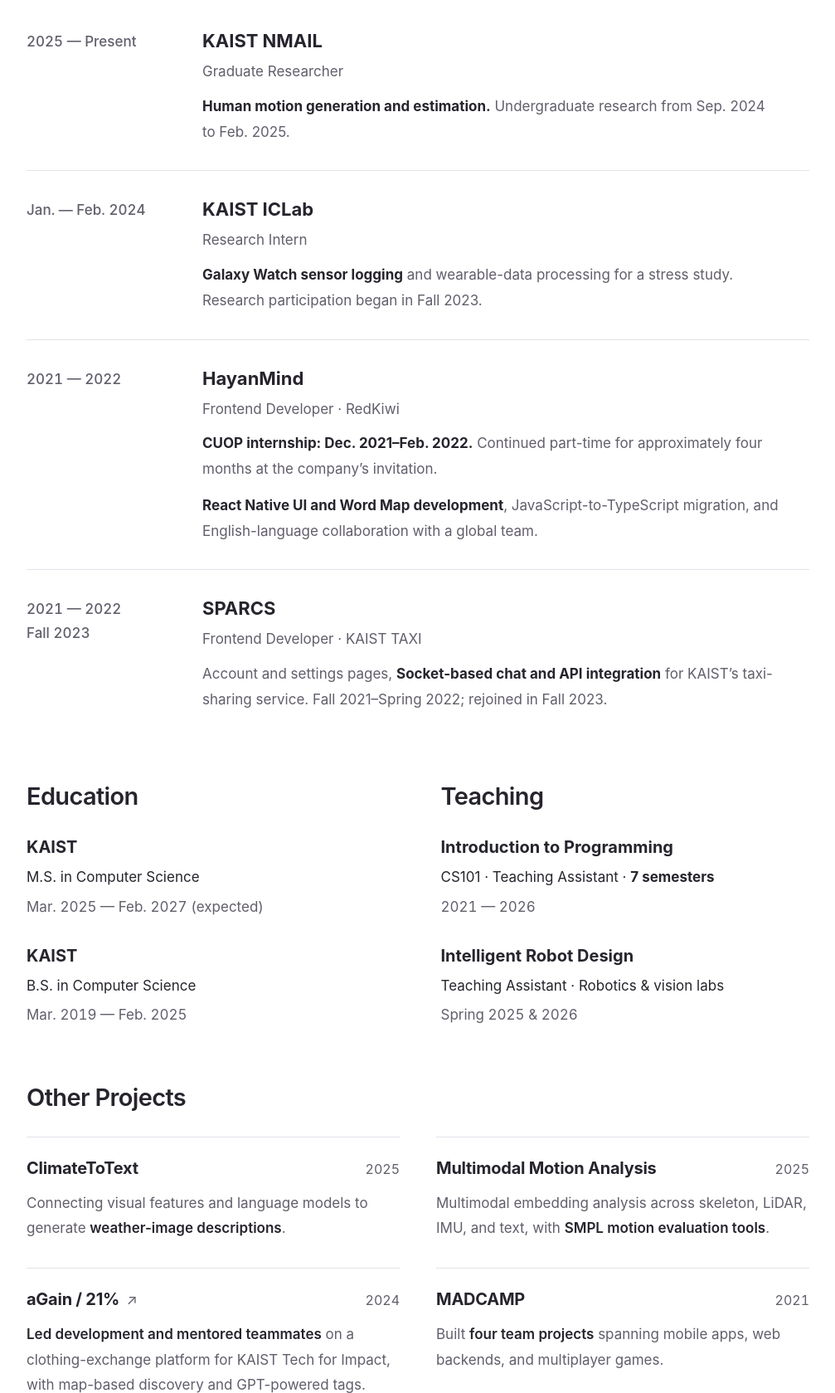
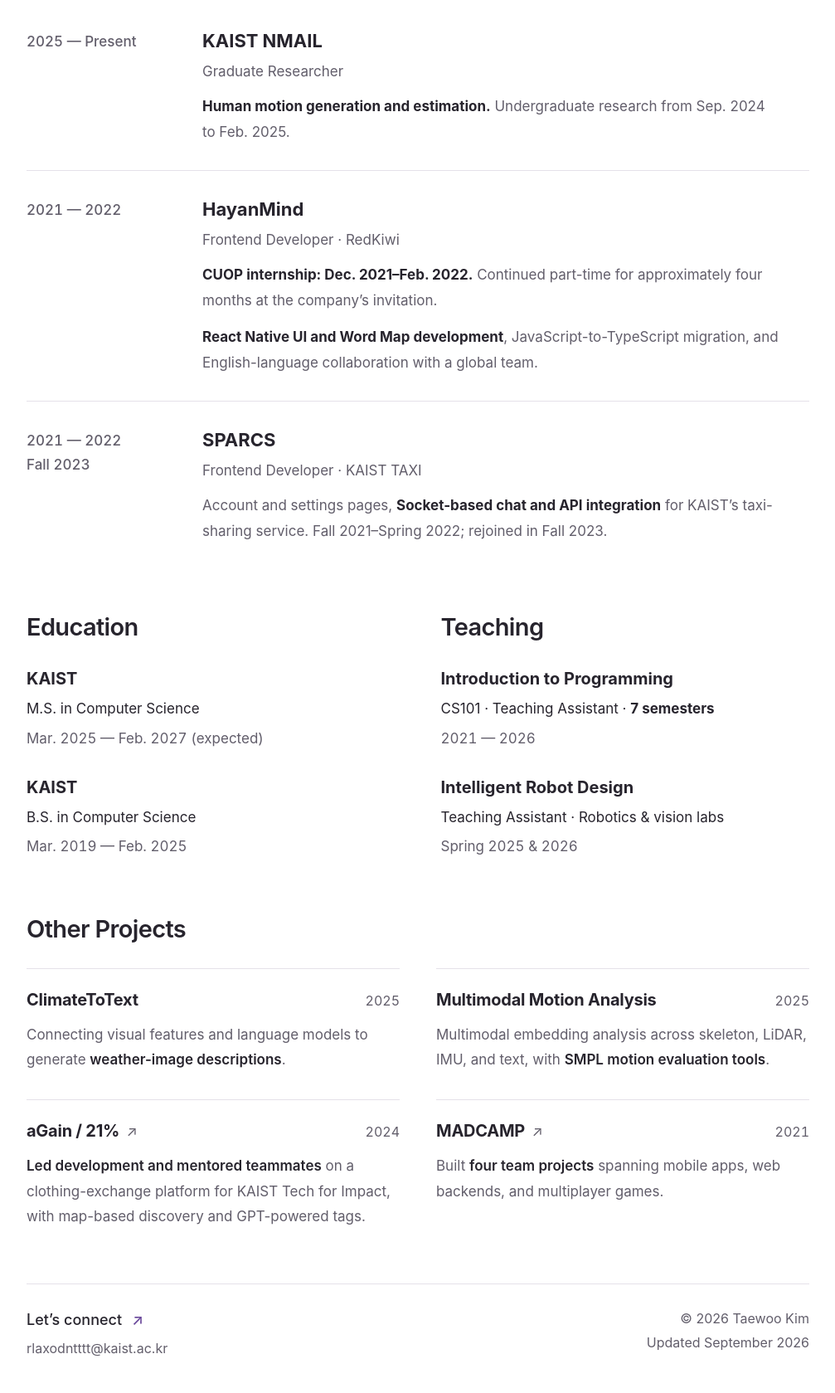
Before and after one commit to twkim-0501/twkim-0501.github.io, a plain HTML site: page index.html in a window 1280 px wide. Shown: the part 2955-4634 px from the top of the page at 83% size, without its empty margins (136-1143 px from the left). Drawn offline with Linux system fonts and the light colour scheme.

Commit message:
Remove ICLab experience and link Madcamp project repositories

```diff
--- a/index.html
+++ b/index.html
@@ -77,9 +77,6 @@
   <div class="experience-row"><p class="date">2025 — Present</p><div><h3>KAIST NMAIL <span>Graduate Researcher</span></h3><p class="row-description" data-en><strong>Human motion generation and estimation.</strong> Undergraduate research from Sep. 2024 to Feb. 2025.</p>
       <p class="row-description" data-ko><strong>인체 동작 생성·추정 연구.</strong> 2024.09–2025.02 학부 연구 참여.</p></div>
   </div>
-  <div class="experience-row"><p class="date">Jan. — Feb. 2024</p><div><h3>KAIST ICLab <span>Research Intern</span></h3><p class="row-description" data-en><strong>Galaxy Watch sensor logging</strong> and wearable-data processing for a stress study. Research participation began in Fall 2023.</p>
-      <p class="row-description" data-ko>스트레스 사용자 연구를 위한 <strong>Galaxy Watch 센서 로거</strong>·웨어러블 데이터 처리. 2023년 가을부터 연구 참여.</p></div>
-  </div>
   <div class="experience-row"><p class="date">2021 — 2022</p><div><h3>HayanMind <span>Frontend Developer · RedKiwi</span></h3><p class="row-description" data-en><strong>CUOP internship: Dec. 2021–Feb. 2022.</strong> Continued part-time for approximately four months at the company’s invitation.</p>
       <p class="row-description" data-ko><strong>CUOP 인턴: 2021.12–2022.02.</strong> 이후 회사의 제안으로 약 4개월간 파트타임 근무.</p>
       <p class="row-description" data-en><strong>React Native UI and Word Map development</strong>, JavaScript-to-TypeScript migration, and English-language collaboration with a global team.</p>
@@ -119,7 +116,7 @@
       <p data-ko>KAIST 테크포임팩트 의류 교환 플랫폼의 <strong>개발과 팀원 기술 지도를 주도</strong>했습니다. 지도 기반 탐색과 GPT 태그 생성 등을 구현했습니다.</p>
     </article>
     <article class="small-project">
-      <header class="project-heading"><h3><span data-en>MADCAMP</span><span data-ko>몰입캠프</span></h3><span class="project-year">2021</span></header>
+      <header class="project-heading"><h3><a data-en href="https://github.com/twkim-0501?tab=repositories&amp;q=Madcamp" target="_blank" rel="noopener noreferrer">MADCAMP <span aria-hidden="true">↗</span></a><a data-ko href="https://github.com/twkim-0501?tab=repositories&amp;q=Madcamp" target="_blank" rel="noopener noreferrer">몰입캠프 <span aria-hidden="true">↗</span></a></h3><span class="project-year">2021</span></header>
       <p data-en>Built <strong>four team projects</strong> spanning mobile apps, web backends, and multiplayer games.</p>
       <p data-ko>모바일 앱·웹 백엔드·멀티플레이 게임 등 <strong>4개의 팀 프로젝트</strong>를 개발했습니다.</p>
     </article>
```
